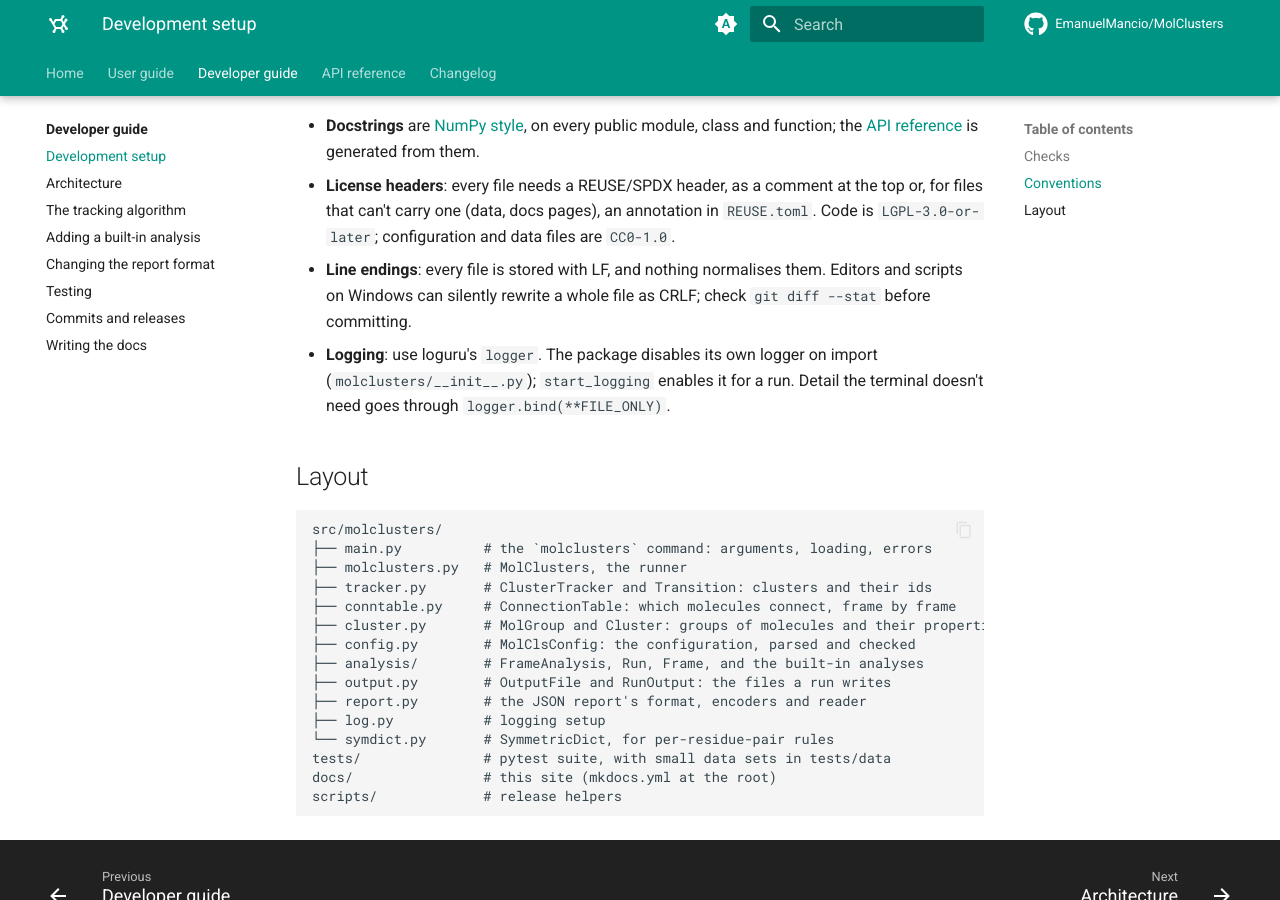
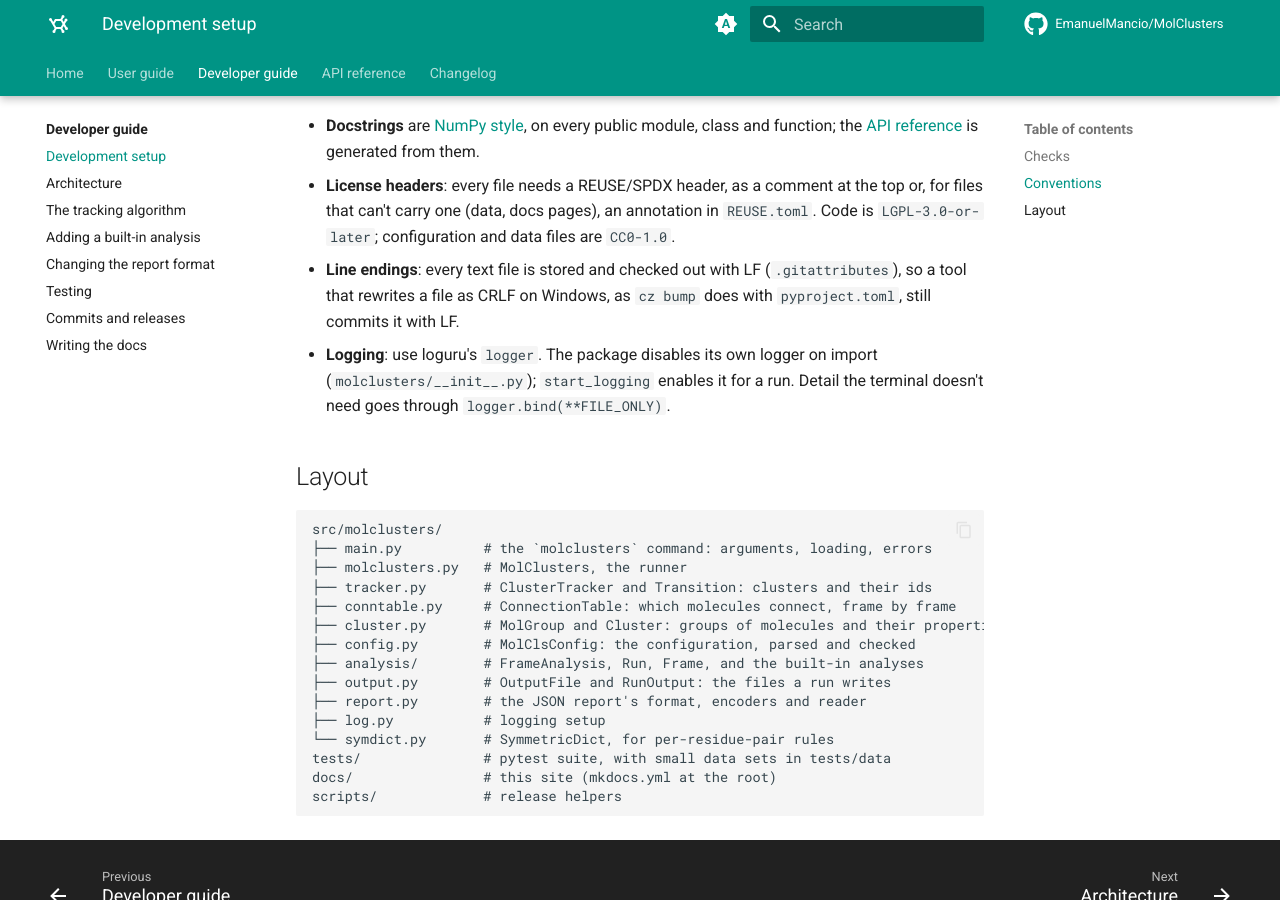
Before and after one commit to EmanuelMancio/MolClusters, an MkDocs documentation site: the page built from docs/developer-guide/setup.md, in a window 1280 px wide and 900 px high, scrolled down 1020 px. Built offline with MkDocs 1.6.1 and Material for MkDocs 9.7.7, drawn with Linux system fonts in a browser that asks for light colours; comment, search, counter and statistics services are not loaded.

Commit message:
build: store every text file with LF line endings
`cz bump` rewrites pyproject.toml in text mode, which on Windows turns the
whole file CRLF; the v0.7.0 release commit had to be amended to undo it.
A .gitattributes (`* text=auto eol=lf`) makes git store and check out
every text file with LF on any platform, so such rewrites no longer reach
a commit. The two quickstart plots, the only files stored with CRLF, are
renormalized.

Co-Authored-By: Claude Opus 5.5 <noreply@anthropic.com>

```diff
--- a/docs/developer-guide/setup.md
+++ b/docs/developer-guide/setup.md
@@ -44,9 +44,9 @@ All hooks are `local` and run the tools uv installed, so their versions come fro
 - **License headers**: every file needs a REUSE/SPDX header, as a comment at the
   top or, for files that can't carry one (data, docs pages), an annotation in
   `REUSE.toml`. Code is `LGPL-3.0-or-later`; configuration and data files are `CC0-1.0`.
-- **Line endings**: every file is stored with LF, and nothing normalises them.
-  Editors and scripts on Windows can silently rewrite a whole file as CRLF; check
-  `git diff --stat` before committing.
+- **Line endings**: every text file is stored and checked out with LF
+  (`.gitattributes`), so a tool that rewrites a file as CRLF on Windows, as
+  `cz bump` does with `pyproject.toml`, still commits it with LF.
 - **Logging**: use loguru's `logger`. The package disables its own logger on import
   (`molclusters/__init__.py`); `start_logging` enables it for a run. Detail the
   terminal doesn't need goes through `logger.bind(**FILE_ONLY)`.
```
Also changed, not shown: docs/assets/quickstart/evo-dark.svg, docs/assets/quickstart/evo-light.svg, 1 other file.
